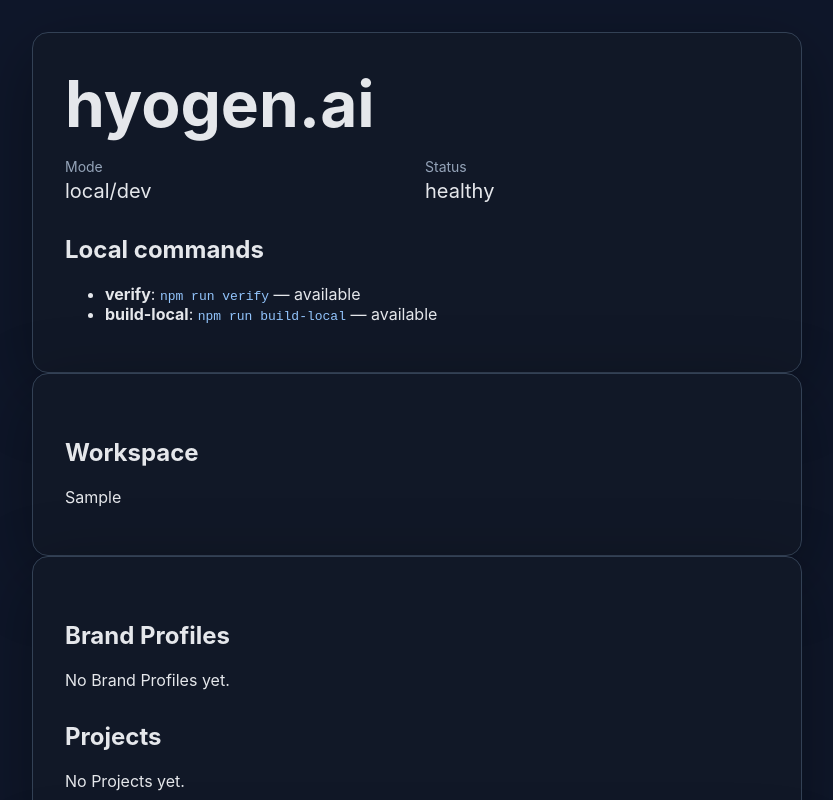
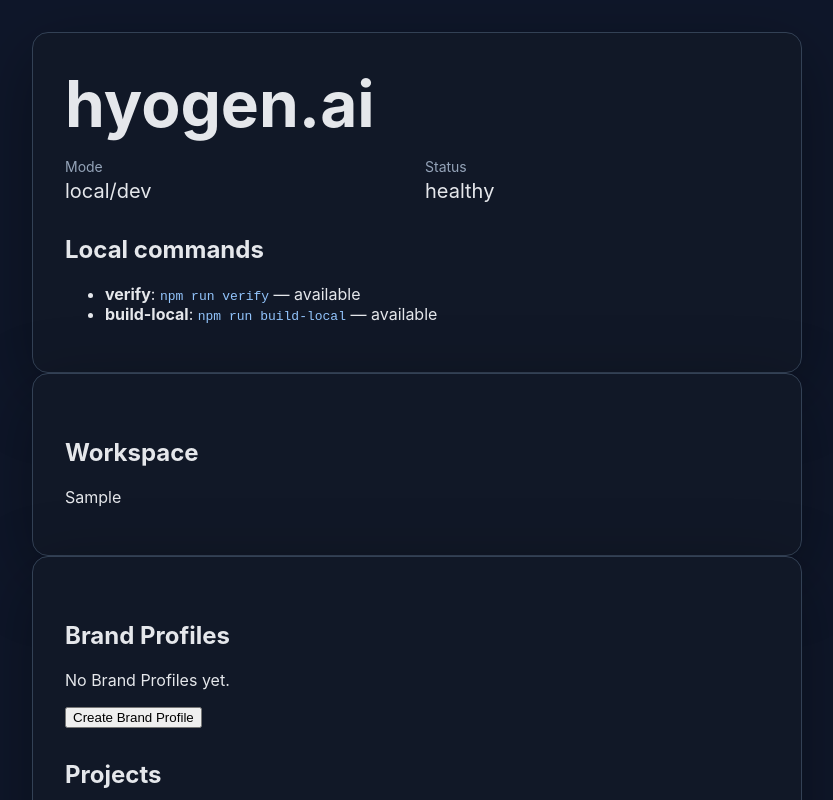
Before and after one commit to abhay-kumar/hyogen.ai, a React (Vite) app: page / in a window 1280 px wide. Both pictures are taken after typing "Sample" into the empty fields and a click on the button "Use Workspace". Shown: the top 800 px of the page, without its empty margins (223-1056 px from the left). Built offline with nearby package versions, Linux system fonts and the light colour scheme.

Commit message:
Implement MVP slice 06 minimal brand profile

```diff
--- a/src/App.tsx
+++ b/src/App.tsx
@@ -1,4 +1,5 @@
 import { FormEvent, useState } from 'react';
+import { createBrandProfile, listBrandProfiles } from './brandProfiles';
 import { getHealthSnapshot } from './health';
 import { redactedRunTraceJson } from './runTrace';
 import { loadWorkspace, saveWorkspace } from './workspace';
@@ -8,10 +9,21 @@ export function App() {
   const [workspace, setWorkspace] = useState(() => loadWorkspace());
   const [workspacePath, setWorkspacePath] = useState('');
   const [showRunTrace, setShowRunTrace] = useState(false);
+  const [brandProfiles, setBrandProfiles] = useState(() => listBrandProfiles());
+  const [isCreatingBrandProfile, setIsCreatingBrandProfile] = useState(false);
+  const [brandProfileName, setBrandProfileName] = useState('');
 
   function chooseWorkspace(event: FormEvent<HTMLFormElement>) {
     event.preventDefault();
     setWorkspace(saveWorkspace(workspacePath));
+  }
+
+  function saveBrandProfile(event: FormEvent<HTMLFormElement>) {
+    event.preventDefault();
+    createBrandProfile({ name: brandProfileName });
+    setBrandProfiles(listBrandProfiles());
+    setBrandProfileName('');
+    setIsCreatingBrandProfile(false);
   }
 
   return (
@@ -59,7 +71,30 @@ export function App() {
       {workspace ? (
         <section aria-label="Dashboard">
           <h2>Brand Profiles</h2>
-          <p>No Brand Profiles yet.</p>
+          {brandProfiles.length === 0 ? <p>No Brand Profiles yet.</p> : null}
+          {brandProfiles.length > 0 ? (
+            <ul>
+              {brandProfiles.map((profile) => (
+                <li key={profile.id}>{profile.name}</li>
+              ))}
+            </ul>
+          ) : null}
+          {isCreatingBrandProfile ? (
+            <form onSubmit={saveBrandProfile}>
+              <label htmlFor="brand-profile-name">Brand Profile name</label>
+              <input
+                id="brand-profile-name"
+                value={brandProfileName}
+                onChange={(event) => setBrandProfileName(event.currentTarget.value)}
+              />
+              <button type="submit">Save Brand Profile</button>
+            </form>
+          ) : (
+            <button type="button" onClick={() => setIsCreatingBrandProfile(true)}>
+              Create Brand Profile
+            </button>
+          )}
+
           <h2>Projects</h2>
           <p>No Projects yet.</p>
         </section>
--- /dev/null
+++ b/src/brandProfiles.ts
@@ -0,0 +1,24 @@
+const BRAND_PROFILES_STORAGE_KEY = 'hyogen.brandProfiles';
+
+export type BrandProfile = {
+  id: string;
+  name: string;
+};
+
+export function listBrandProfiles(storage: Storage = window.localStorage): BrandProfile[] {
+  const encoded = storage.getItem(BRAND_PROFILES_STORAGE_KEY);
+  return encoded ? (JSON.parse(encoded) as BrandProfile[]) : [];
+}
+
+export function createBrandProfile(
+  input: { name: string },
+  storage: Storage = window.localStorage,
+): BrandProfile {
+  const profiles = listBrandProfiles(storage);
+  const profile: BrandProfile = {
+    id: `brand-profile-${profiles.length + 1}`,
+    name: input.name.trim(),
+  };
+  storage.setItem(BRAND_PROFILES_STORAGE_KEY, JSON.stringify([...profiles, profile]));
+  return profile;
+}
```
Also changed, not shown: 1 other file (tests, documents, lock files or other folders).
